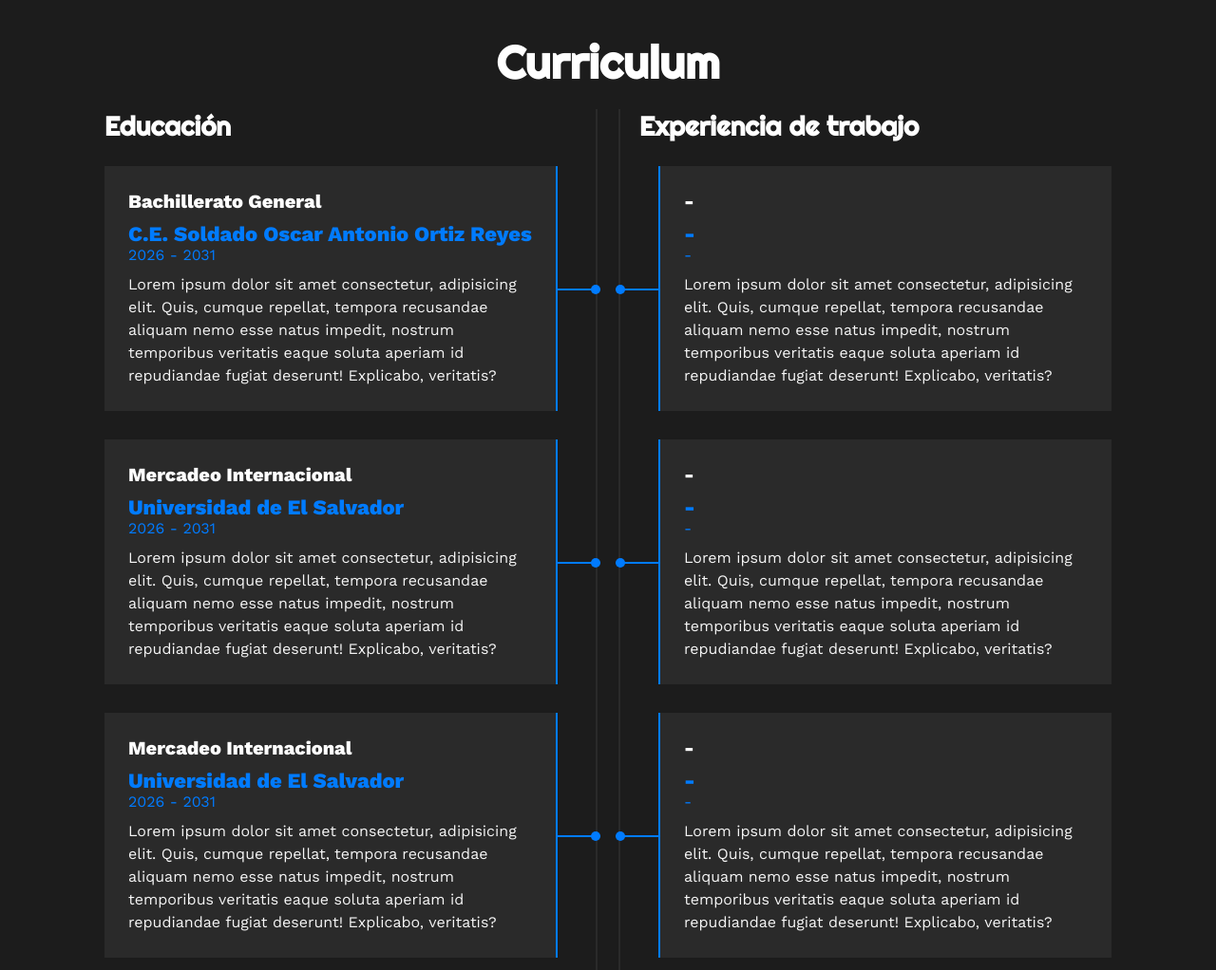
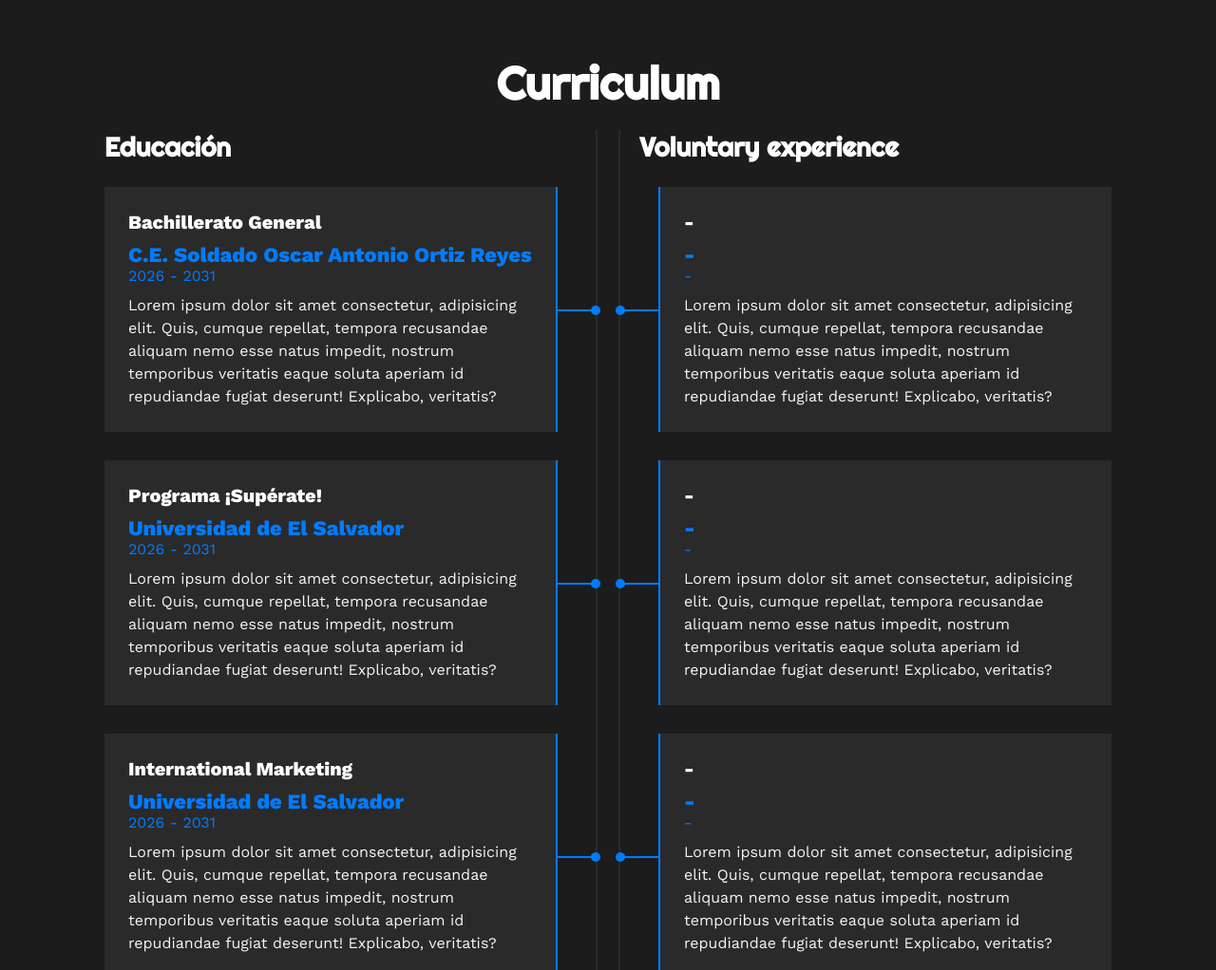
Before and after one commit to OscarDanielRodriguez/porta-danniel, a plain HTML site: page index.html in a window 1280 px wide. Shown: the part 1700-2722 px from the top of the page at 95% size. Drawn offline with nearby package versions, Linux system fonts and the light colour scheme.

Commit message:
Fix HTML formatting and structure

```diff
--- a/index.html
+++ b/index.html
@@ -51,7 +51,7 @@
     <section id="sobremi" class="sobremi">
         <div class="contenido-seccion">
 
-
+          <h3>ABOUT</h3>
 
             <div class="fila">
 
@@ -75,7 +75,7 @@
                            porta-danniel.vercel.app
                         </li>
                         <li>
-                            <strong>Dirección</strong>
+                            <strong>Address</strong>
                             Ciudad Arce, La Libertad, El Salvador.
                         </li>
                         <li>
@@ -170,7 +170,7 @@
                         </div>
                     </div>
                     <div class="item izq">
-                        <h4>Mercadeo Internacional</h4>
+                        <h4>Programa ¡Supérate!</h4>
                         <span class="casa">Universidad de El Salvador</span>
                         <span class="fecha">2026 - 2031</span>
                         <p>Lorem ipsum dolor sit amet consectetur, adipisicing elit. Quis, cumque repellat, tempora recusandae aliquam nemo esse natus impedit, nostrum temporibus veritatis eaque soluta aperiam id repudiandae fugiat deserunt! Explicabo, veritatis?</p>
@@ -179,7 +179,7 @@
                         </div>
                     </div>
                     <div class="item izq">
-                        <h4>Mercadeo Internacional</h4>
+                        <h4>International Marketing</h4>
                         <span class="casa">Universidad de El Salvador</span>
                         <span class="fecha">2026 - 2031</span>
                         <p>Lorem ipsum dolor sit amet consectetur, adipisicing elit. Quis, cumque repellat, tempora recusandae aliquam nemo esse natus impedit, nostrum temporibus veritatis eaque soluta aperiam id repudiandae fugiat deserunt! Explicabo, veritatis?</p>
@@ -190,7 +190,7 @@
                 </div>
 
                 <div class="col derecha">
-                    <h3>Experiencia de trabajo</h3>
+                    <h3>Voluntary experience</h3>
                     <div class="item der">
                         <h4>-</h4>
                         <span class="casa">-</span>
```
